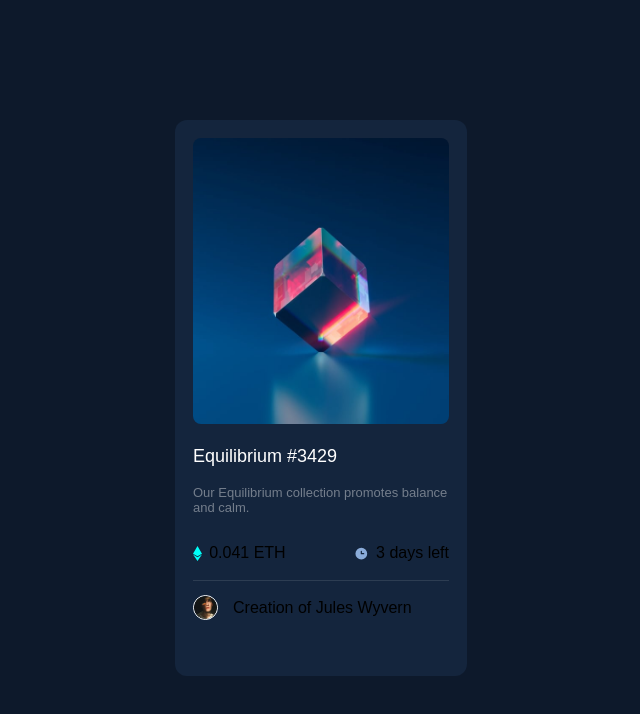
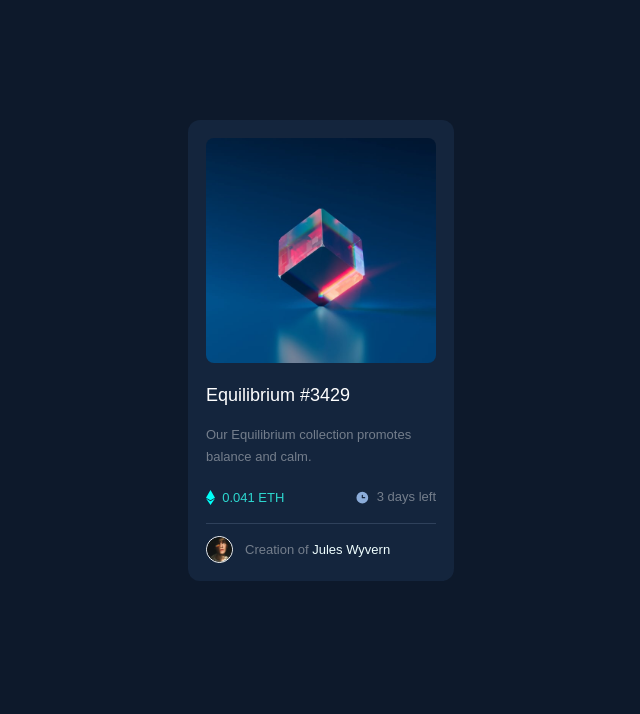
Before and after one commit to justAy16/group-practice-repo, a plain HTML site: page index.html in a window 1280 px wide. Shown: the whole page, without its empty margins (319-959 px from the left). Drawn offline with Linux system fonts and the light colour scheme.

Commit message:
second back-up

```diff
--- a/index.html
+++ b/index.html
@@ -9,15 +9,18 @@
 </head>
 <body>
   <div class="main-div">
-    <img src="images/image-equilibrium.jpg" alt="Equilibrium" class="equilibrium">
+    <div class="img-container">
+      <img src="images/image-equilibrium.jpg" alt="Equilibrium-img" class="equilibrium-img">
+      <img src="images/icon-view.svg" alt="eye-icon" class="eye-icon">
+    </div>
     <p class="main-text">Equilibrium #3429</p>
-    <p class="motto">Our Equilibrium collection promotes balance and calm.</p>
+    <p class="div-text motto">Our Equilibrium collection promotes balance and calm.</p>
     <div class="img-text clock-eth-line">
-      <div class="img-text"><img src="images/icon-ethereum.svg" alt="icon-ethereum" class="icon"><p> 0.041 ETH</p></div>
-      <div class="img-text"><img src="images/icon-clock.svg" alt="clock-icon" class="icon"><p>3 days left</p></div>
+      <div class="img-text"><img src="images/icon-ethereum.svg" alt="icon-ethereum" class="icon"><p class="eth-text"> 0.041 ETH</p></div>
+      <div class="img-text"><img src="images/icon-clock.svg" alt="clock-icon" class="icon"><p class="div-text">3 days left</p></div>
     </div>
     <hr>
-    <div class="img-text"><img src="images/image-avatar.png" alt="avatar" class="avatar"><p>Creation of Jules Wyvern</p></div>
+    <div class="img-text"><img src="images/image-avatar.png" alt="avatar" class="avatar"><p class="div-text">Creation of <span class="author">Jules Wyvern</span></p></div>
   </div>
 </body>
 </html>
--- a/style.css
+++ b/style.css
@@ -7,28 +7,45 @@
 }
 body{
   background-color: hsl(217, 54%, 11%);
-  /* justify-content: center; */
-  /* align-items: center; */
   height: 100vh;
 }
 .main-div{
   background-color: hsl(216, 50%, 16%);
-  height: 65vh;
-  width: 20vw;
-  /* justify-content: center; */
+  height: 425px;
+  width: 230px;
   border-radius: 12px;
   padding: 18px;
   margin: auto;
-  /* position: absolute; */
-  /* justify-content: center; */
-  /* align-self: center; */
   margin-top: 15vh;
 }
+/* class containing both equilibrium and eye icon img*/
+.img-container{
+  position: relative;
+  display: inline-block;
+}
 /* class of the equilibrim image */
-.equilibrium{
-  height: 55%;
-  width: 100%;
+.equilibrium-img{
+  height: 225px;
+  width: 230px;
   border-radius: 8px;
+  cursor: pointer;
+}
+/* class for the eye-icon */
+.eye-icon{
+  position: absolute;
+  top: 0;
+  left: 0;
+  opacity: 0;
+  border-radius: 8px;
+}
+/* class to style the active state and make eye-icon appear */
+.img-container:hover .eye-icon{
+  opacity: 0.7;
+  cursor: pointer;
+  background-color: rgb(45, 216, 208);
+  padding: 90px 72px;
+  height: 45px;
+  width: 85px;
 }
 p{
   font-family: Arial, Helvetica, sans-serif;
@@ -37,17 +54,31 @@ p{
   color: white;
   font-size: large;
   font-weight: 300;
+  cursor: pointer;
+}
+.main-text:hover{
+  color: rgb(45, 216, 208);
 }
 .motto{
+  margin-bottom: 5px;
+}
+.div-text{
   color: rgba(245, 245, 245, 0.429);
   font-weight: 100;
-  font-size: small ;
+  font-size: small;
+  line-height: 1.7;
+}
+.eth-text{
+  color: rgb(45, 216, 208);
+  font-weight: 300;
+  font-size: small;
 }
 /* class that makes the avatar img, icon and text appear on the same line */
 .img-text{
   display: flex;
   align-items: center;
 }
+/* class to separate eth icon and text from clock icon and text on the same line */
 .clock-eth-line{
   justify-content: space-between;
 }
@@ -56,16 +87,25 @@ p{
   margin-right: 7px;
   height: 15px;
 }
+
+hr{
+  height: 0.5px;
+  background-color: hsl(215, 32%, 27%);
+  border: none;
+  margin: 2px 0;
+}
+
 .avatar{
-  height: 23px;
+  height: 25px;
   border: 0.5px solid white;
   border-radius: 50%;
-  margin-right: 15px;
+  margin-right: 12px;
 }
-hr{
-  height: 0.5px;
-  background-color: hsl(214, 29%, 25%);
-  border: none;
-  margin: 2px 0;
-
+.author{
+  color: azure;
+  cursor: pointer;
 }
+.author:hover{
+  color: rgb(45, 216, 208);
+}
+/* I didn't work on mobile design yet abeg */
```
